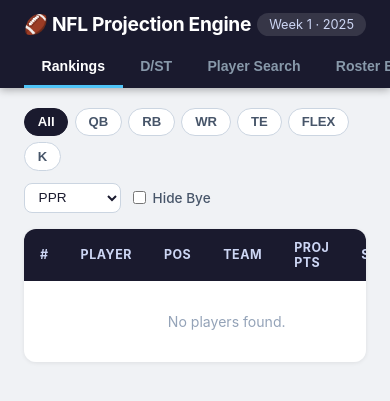
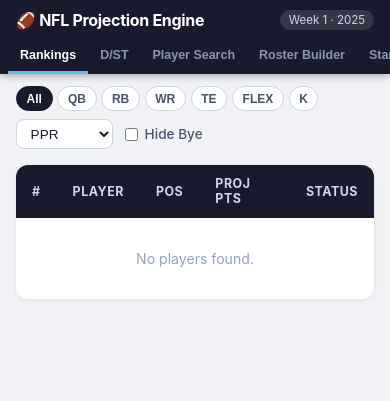
Before and after one commit to PatrickInwood/nfl_projection_engine, a Flask app: page / in a window 390 px wide. Shown: the top 401 px of the page. Run offline with Flask 3, Linux system fonts and the light colour scheme; data that the repository does not hold is empty.

Commit message:
Add opponent column + mobile responsive layout

```diff
--- a/sleeper_api.py
+++ b/sleeper_api.py
@@ -52,6 +52,31 @@ def get_projections(season, week, season_type="regular"):
     return resp.json()
 
 
+def get_matchup_map(season, week, season_type="regular"):
+    """
+    Returns a dict mapping each NFL team abbreviation to its matchup string.
+    e.g. {"BUF": "vs. NYJ", "NYJ": "@ BUF", ...}
+    Returns empty dict if schedule unavailable (off-season or API error).
+    """
+    try:
+        url = f"{SLEEPER_BASE}/schedule/nfl/{season_type}/{season}/{week}"
+        resp = requests.get(url, timeout=10)
+        resp.raise_for_status()
+        games = resp.json()
+        if not games:
+            return {}
+        matchups = {}
+        for game in games:
+            home = game.get("home")
+            away = game.get("away")
+            if home and away:
+                matchups[home] = f"vs. {away}"
+                matchups[away] = f"@ {home}"
+        return matchups
+    except Exception:
+        return {}
+
+
 def _resolve_week_season():
     """Returns (week, season, season_type) for the current NFL period."""
     state = get_nfl_state()
@@ -85,6 +110,7 @@ def fetch_week_players(scoring="ppr"):
 
     all_players  = get_all_players()
     projections  = get_projections(season, week, season_type)
+    matchup_map  = get_matchup_map(season, week, season_type)
 
     players = {}
     relevant_positions = {"QB", "RB", "WR", "TE", "K"}
@@ -110,11 +136,13 @@ def fetch_week_players(scoring="ppr"):
         if not name or not team:
             continue
 
+        opponent = matchup_map.get(team, "TBD")
+
         players[name] = {
             "name":          name,
             "position":      position,
             "team":          team,
-            "opponent":      "TBD",
+            "opponent":      opponent,
             "ppg":           round(float(pts), 2),
             "injury_status": info.get("injury_status") or "Active",
             "bye_week":      info.get("bye_week"),
--- a/static/app.js
+++ b/static/app.js
@@ -91,6 +91,7 @@ function renderRankingsTable(players) {
       </td>
       <td>${posBadge(p.position)}</td>
       <td style="color:#64748b;">${p.team}</td>
+      <td style="color:#64748b;font-size:.82rem;">${p.opponent || "TBD"}</td>
       <td class="pts">${p.projection.toFixed(2)}</td>
       <td>${injTag(p.injury_status)}</td>
     </tr>
@@ -172,7 +173,7 @@ document.getElementById("search-input").addEventListener("input", function () {
         ${headshot(p.player_id, p.name, 48)}
         <div>
           <div class="pc-name">${p.name}</div>
-          <div>${posBadge(p.position)} <span style="color:#64748b;font-size:.78rem;">${p.team}</span> ${injTag(p.injury_status)}</div>
+          <div>${posBadge(p.position)} <span style="color:#64748b;font-size:.78rem;">${p.team}</span> ${p.opponent && p.opponent !== "TBD" ? `<span style="color:#94a3b8;font-size:.75rem;">${p.opponent}</span>` : ""} ${injTag(p.injury_status)}</div>
         </div>
       </div>
       <div class="pc-pts">${p.projection.toFixed(2)} pts</div>
--- a/static/style.css
+++ b/static/style.css
@@ -512,3 +512,49 @@ tbody td { padding: .6rem 1rem; }
   text-align: left;
 }
 .claude-analysis.hidden { display: none; }
+
+/* ── Mobile responsive ──────────────────────────────────────────────── */
+@media (max-width: 640px) {
+  /* Header */
+  .header-inner { padding: .6rem 1rem; }
+  .logo { font-size: 1rem; }
+  .week-badge { font-size: .72rem; padding: .2rem .55rem; }
+
+  /* Tab nav — scrollable, smaller text */
+  .tab-nav { padding: 0 .5rem; gap: 0; }
+  .tab-btn { padding: .55rem .75rem; font-size: .78rem; }
+
+  /* Main content padding */
+  main { padding: .75rem 1rem; }
+
+  /* Rankings toolbar — stack on mobile */
+  .toolbar { flex-direction: column; align-items: flex-start; gap: .5rem; }
+  .toolbar-right { width: 100%; justify-content: flex-start; }
+
+  /* Position filter buttons — allow wrap */
+  .pos-filters { gap: .3rem; }
+  .pos-btn { padding: .28rem .6rem; font-size: .75rem; }
+
+  /* Rankings table — hide Team & Opponent columns, keep essentials */
+  #rankings-table th:nth-child(4),
+  #rankings-table td:nth-child(4),
+  #rankings-table th:nth-child(5),
+  #rankings-table td:nth-child(5) { display: none; }
+
+  /* Headshot size in table */
+  .headshot { width: 28px !important; height: 28px !important; }
+
+  /* Roster builder — already stacks at 900px, just tighten spacing */
+  .slot-grid { grid-template-columns: 1fr 1fr; gap: .3rem .5rem; }
+
+  /* Start/Sit — stack vertically on very small screens */
+  .ss-inputs { flex-direction: column; gap: .75rem; }
+  .ss-vs { padding-top: 0; text-align: center; }
+
+  /* Player cards — full width on mobile */
+  .player-cards { flex-direction: column; }
+  .player-card { min-width: unset; width: 100%; }
+
+  /* D/ST settings grid — single column */
+  .dst-settings-grid { grid-template-columns: 1fr; }
+}
--- a/templates/index.html
+++ b/templates/index.html
@@ -58,12 +58,13 @@
               <th>Player</th>
               <th>Pos</th>
               <th>Team</th>
+              <th>Opponent</th>
               <th>Proj Pts</th>
               <th>Status</th>
             </tr>
           </thead>
           <tbody id="rankings-body">
-            <tr><td colspan="6" class="loading">Loading projections...</td></tr>
+            <tr><td colspan="7" class="loading">Loading projections...</td></tr>
           </tbody>
         </table>
       </div>
```
